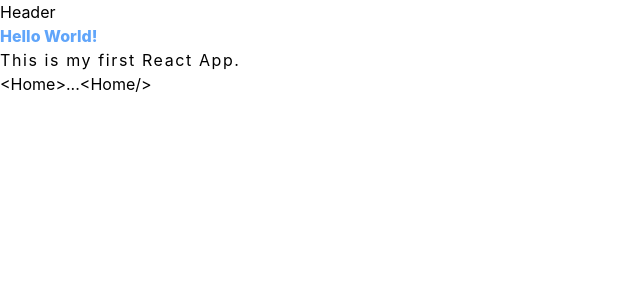
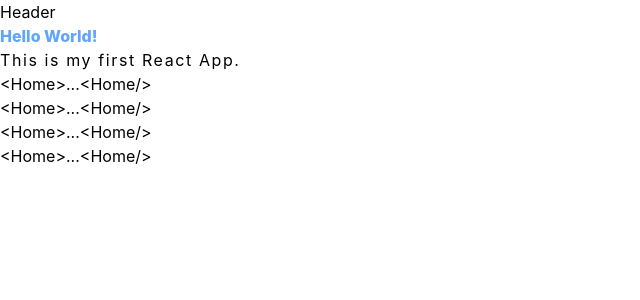
Before and after one commit to goblivend/Website, a React (Create React App) app in the folder mywebsite/: page / in a window 1280 px wide. Shown: the top 300 px of the page, without its empty margins (0-640 px from the left). Built offline with nearby package versions, Linux system fonts and the light colour scheme.

Commit message:
completed the home page for better previ

```diff
--- a/mywebsite/src/App.js
+++ b/mywebsite/src/App.js
@@ -12,6 +12,10 @@
       <h1 className="text-blue-400 font-extrabold">Hello World!</h1>
       <p className="tracking-widest">This is my first React App.</p>
       <Button Mycomponent={<Home />} cmpName="Home" />
+      <Button Mycomponent={<Home />} cmpName="Home" />
+      <Button Mycomponent={<Home />} cmpName="Home" />
+      <Button Mycomponent={<Home />} cmpName="Home" />
+
     </>
   );
 }
--- a/mywebsite/src/pages/button.js
+++ b/mywebsite/src/pages/button.js
@@ -10,7 +10,7 @@
     }
 
     return (
-        <>
+        <div>
             {currState ?
                 <>
                     <button onClick={buttonClicked}>{"<" + cmpName + ">"}</button>
@@ -19,7 +19,7 @@
                 </>
                 : <button onClick={buttonClicked}>{"<" + cmpName + ">...<" + cmpName + "/>"}</button>}
 
-        </>
+        </div>
     )
 }
 
```
